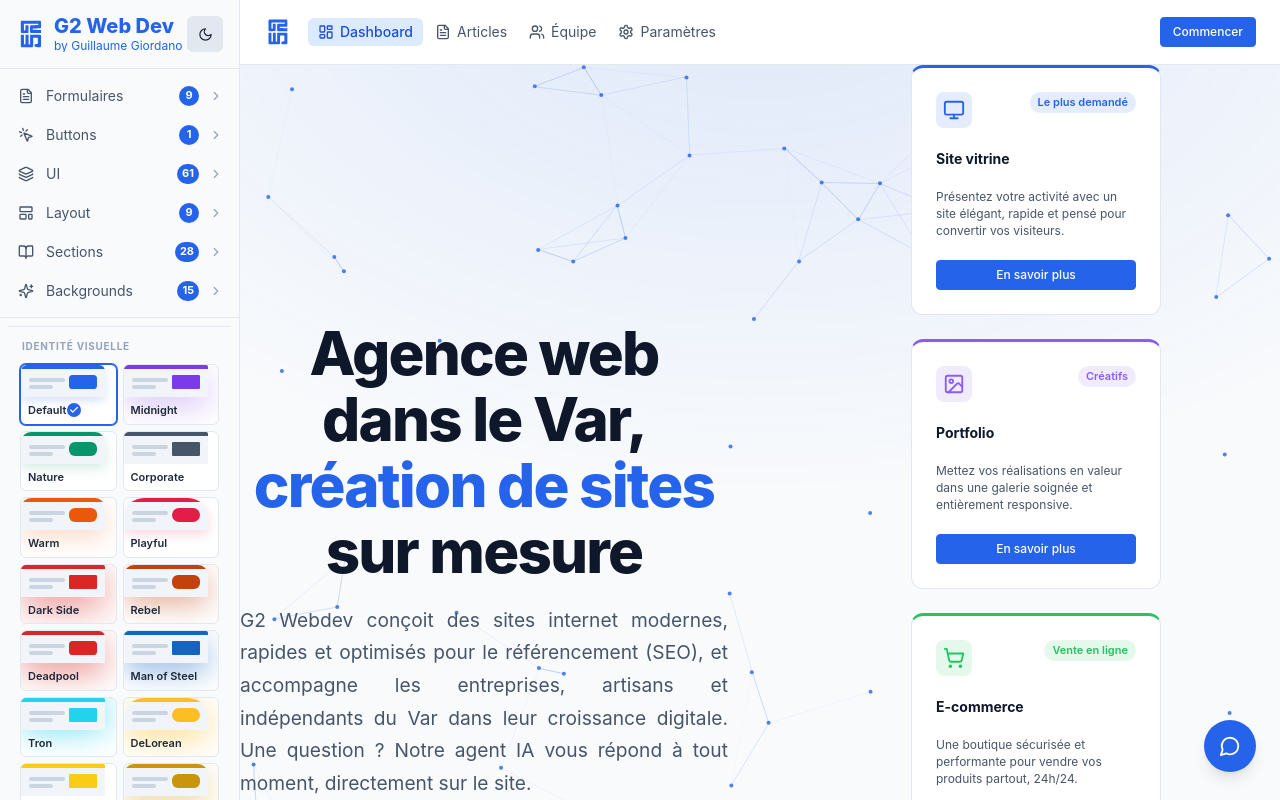
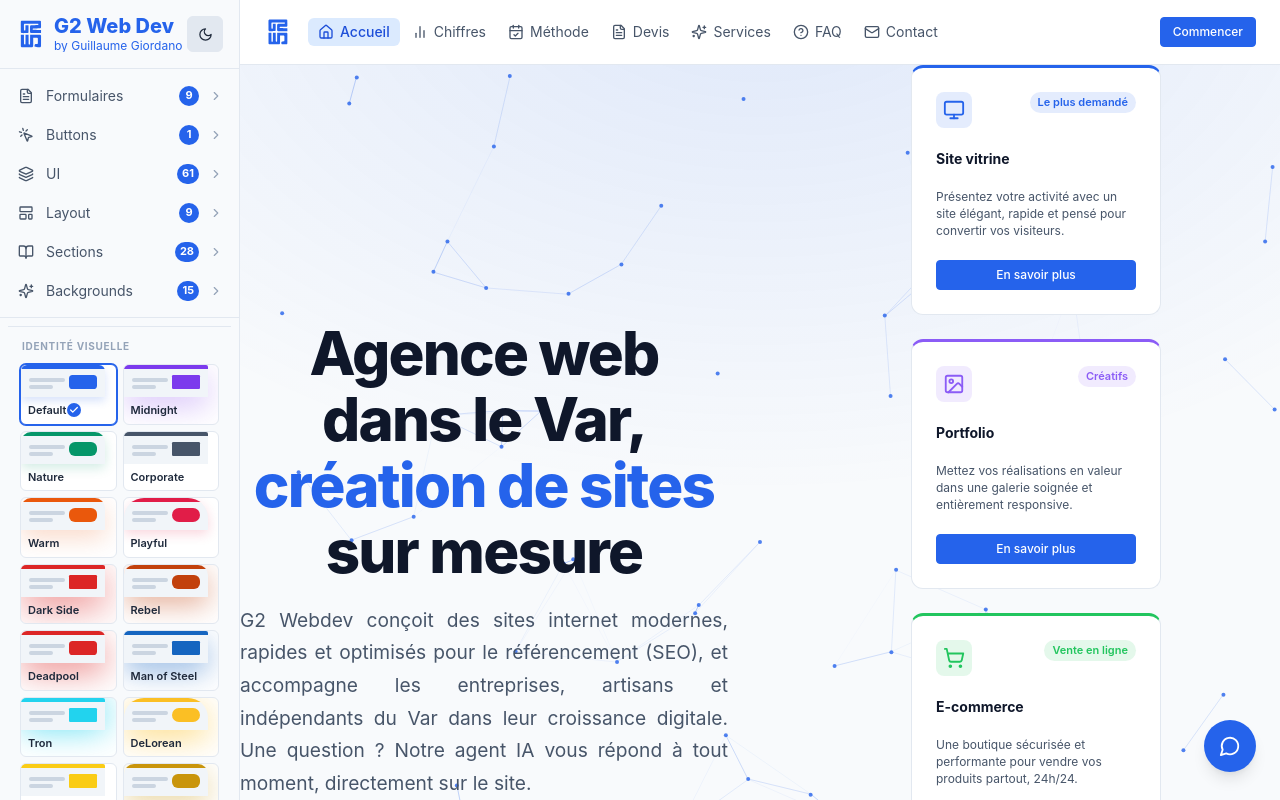
Before and after one commit to GuillaumeGiordano/my-components, a SvelteKit app: page /g2webdev in a window 1280 px wide. Shown: the top 800 px of the page. Built offline with nearby package versions, Linux system fonts and the light colour scheme.

Commit message:
feat(sections): add id attribute to section components for improved navigation

```diff
--- a/src/lib/components/sections/CTABannerSection.svelte
+++ b/src/lib/components/sections/CTABannerSection.svelte
@@ -3,12 +3,14 @@
   import Button from "$lib/components/buttons/Button.svelte";
 
   let {
+    id,
     title,
     description,
     primaryCta,
     secondaryCta,
     withBackground = "",
   }: {
+    id?: string;
     title: string;
     description?: string;
     primaryCta?: { label: string; href: string };
@@ -17,7 +19,7 @@
   } = $props();
 </script>
 
-<section class="cta-banner {withBackground}">
+<section {id} class="cta-banner {withBackground}">
   <div class="cta-inner">
     <h2 class="cta-title">{title}</h2>
 
--- a/src/lib/components/sections/ContactSection.svelte
+++ b/src/lib/components/sections/ContactSection.svelte
@@ -8,6 +8,7 @@
   import { Send, CheckCircle } from "@lucide/svelte";
 
   let {
+    id,
     title,
     description,
     info,
@@ -15,6 +16,7 @@
     variant = "split",
     withBackground = "",
   }: {
+    id?: string;
     title: string;
     description?: string;
     info?: Array<{
@@ -82,7 +84,7 @@
   }
 </script>
 
-<section class="contact variant-{variant} {withBackground}">
+<section {id} class="contact variant-{variant} {withBackground}">
   <div class="contact-inner">
     {#if variant === "split"}
       <!-- Split layout: info on the left, form on the right -->
--- a/src/lib/components/sections/FAQSection.svelte
+++ b/src/lib/components/sections/FAQSection.svelte
@@ -3,12 +3,14 @@
   import Collapse from "$lib/components/ui/Collapse.svelte";
 
   let {
+    id,
     title,
     description,
     faqs,
     columns = 1,
     withBackground = "",
   }: {
+    id?: string;
     title: string;
     description?: string;
     faqs: Array<{ question: string; answer: string }>;
@@ -21,7 +23,7 @@
   const rightFaqs = $derived(columns === 2 ? faqs.filter((_, i) => i % 2 !== 0) : []);
 </script>
 
-<section class="faq {withBackground}">
+<section {id} class="faq {withBackground}">
   <div class="faq-inner">
     <!-- Header -->
     <div class="section-header">
--- a/src/lib/components/sections/FeaturesSection.svelte
+++ b/src/lib/components/sections/FeaturesSection.svelte
@@ -4,12 +4,14 @@
   import Card from "$lib/components/ui/Card.svelte";
 
   let {
+    id,
     title,
     description,
     features,
     columns = 3,
     withBackground = "",
   }: {
+    id?: string;
     title: string;
     description?: string;
     features: Array<{
@@ -23,7 +25,7 @@
   } = $props();
 </script>
 
-<section class="features {withBackground}">
+<section {id} class="features {withBackground}">
   <div class="features-inner">
     <!-- Section header -->
     <div class="section-header">
--- a/src/lib/components/sections/HeroSection.svelte
+++ b/src/lib/components/sections/HeroSection.svelte
@@ -4,6 +4,7 @@
   import HighlightedTitle from "$lib/components/ui/HighlightedTitle.svelte";
 
   let {
+    id,
     title,
     highlight,
     description,
@@ -13,6 +14,7 @@
     withBackground = "",
     visual,
   }: {
+    id?: string;
     title: string;
     highlight?: string;
     description: string;
@@ -24,7 +26,7 @@
   } = $props();
 </script>
 
-<section class="hero {withBackground} align-{align}">
+<section {id} class="hero {withBackground} align-{align}">
   <div class="hero-inner">
     <div class="hero-content">
       <h1 class="hero-title">
--- a/src/lib/components/sections/ProcessSection.svelte
+++ b/src/lib/components/sections/ProcessSection.svelte
@@ -5,12 +5,14 @@
   import Card from "$lib/components/ui/Card.svelte";
 
   let {
+    id,
     title,
     description,
     steps,
     layout = "horizontal",
     withBackground = "",
   }: {
+    id?: string;
     title: string;
     description?: string;
     steps: Array<{
@@ -25,7 +27,7 @@
   } = $props();
 </script>
 
-<section class="process {withBackground}">
+<section {id} class="process {withBackground}">
   <div class="process-inner">
     <!-- Section header -->
     <div class="section-header">
--- a/src/lib/components/sections/StatsSection.svelte
+++ b/src/lib/components/sections/StatsSection.svelte
@@ -3,11 +3,13 @@
   import Badge from "$lib/components/ui/Badge.svelte";
 
   let {
+    id,
     title,
     description,
     stats,
     withBackground = "",
   }: {
+    id?: string;
     title?: string;
     description?: string;
     stats: Array<{
@@ -93,7 +95,7 @@
   });
 </script>
 
-<section class="stats {withBackground}" bind:this={sectionEl}>
+<section {id} class="stats {withBackground}" bind:this={sectionEl}>
   <div class="stats-inner">
     <!-- Optional header -->
     {#if title || description}
--- a/src/routes/g2webdev/+page.svelte
+++ b/src/routes/g2webdev/+page.svelte
@@ -14,7 +14,7 @@
   import FloatingGroup from "$lib/FloatingGroup.svelte";
   import HeroSection from "$lib/components/sections/HeroSection.svelte";
   import {
-    LayoutDashboard,
+    Home,
     FileText,
     Settings,
     Users,
@@ -26,6 +26,8 @@
     ShoppingCart,
     AppWindow,
     CalendarCheck,
+    HelpCircle,
+    Mail,
   } from "@lucide/svelte";
 
   import knowledge from "./knowledge.json";
@@ -109,17 +111,15 @@
   <title>G2 Webdev</title>
 </svelte:head>
 
-<!-- Fixed particle layer: stays put while sections scroll over it -->
-<div class="particle-layer" aria-hidden="true">
-  <ParticleBackground />
-</div>
-
 <Navbar
   items={[
-    { icon: LayoutDashboard, label: "Dashboard", href: "/", active: true },
-    { icon: FileText, label: "Articles", href: "/articles" },
-    { icon: Users, label: "Équipe", href: "/team" },
-    { icon: Settings, label: "Paramètres", href: "/settings" },
+    { icon: Home, label: "Accueil", href: "#hero", active: true },
+    { icon: BarChart2, label: "Chiffres", href: "#stats" },
+    { icon: CalendarCheck, label: "Méthode", href: "#process" },
+    { icon: FileText, label: "Devis", href: "#cta-banner" },
+    { icon: Sparkles, label: "Services", href: "#features" },
+    { icon: HelpCircle, label: "FAQ", href: "#faq" },
+    { icon: Mail, label: "Contact", href: "#contact" },
   ]}
 >
   {#snippet brand()}
@@ -136,6 +136,7 @@
     <ParticleBackground />
   {/snippet}
   <HeroSection
+    id="hero"
     title="Agence web dans le Var, création de sites sur mesure"
     highlight="création de sites"
     description="G2 Webdev conçoit des sites internet modernes, rapides et optimisés pour le référencement (SEO), et accompagne les entreprises, artisans et indépendants du Var dans leur croissance digitale. Une question ? Notre agent IA vous répond à tout moment, directement sur le site."
@@ -209,6 +210,7 @@
   </HeroSection>
 
   <StatsSection
+    id="stats"
     withBackground="bg-base"
     stats={[
       {
@@ -239,6 +241,7 @@
   />
 
   <ProcessSection
+    id="process"
     title="Votre projet, étape par étape"
     description="De l'écoute de votre besoin à la mise en ligne, nous vous accompagnons à chaque étape de votre projet web."
     steps={[
@@ -284,13 +287,15 @@
   />
 
   <CTABannerSection
-    title="Votre projet web à partir de 390€"
+    id="cta-banner"
+    title="Votre projet web à partir de 490€"
     description="Recevez un devis gratuit et sans engagement sous 48h. Parlons de votre projet et obtenez une estimation claire et adaptée à vos besoins."
     withBackground="bg-base"
     primaryCta={{ label: "Demander un devis gratuit", href: "#contact" }}
   />
 
   <FeaturesSection
+    id="features"
     title="Tout ce dont votre équipe a besoin"
     description="Une plateforme pensée pour les équipes modernes : rapide, sécurisée et facile à intégrer dans vos workflows existants."
     columns={3}
@@ -336,6 +341,7 @@
   />
 
   <FAQSection
+    id="faq"
     title="Questions fréquentes"
     description="Vous ne trouvez pas la réponse ? Contactez-moi, je réponds en moins de 24 heures."
     columns={2}
@@ -343,6 +349,7 @@
   />
 
   <ContactSection
+    id="contact"
     title="Contactez notre équipe"
     description="Vous avez une question, un retour ou une demande spécifique ? Remplissez ce formulaire et nous vous répondrons rapidement."
     onsubmit={handleSubmit}
@@ -431,18 +438,4 @@
     color: var(--text-muted);
     line-height: 1.4;
   }
-
-  /* Fixed full-viewport layer that the page sections scroll over */
-  .particle-layer {
-    position: fixed;
-    inset: 0;
-    z-index: -1; /* sits behind the normal flow content */
-    pointer-events: none;
-  }
-
-  /* The component sizes its canvas to its own height, so force it to fill the layer */
-  .particle-layer :global(.pb) {
-    width: 100%;
-    height: 100%;
-  }
 </style>
```
